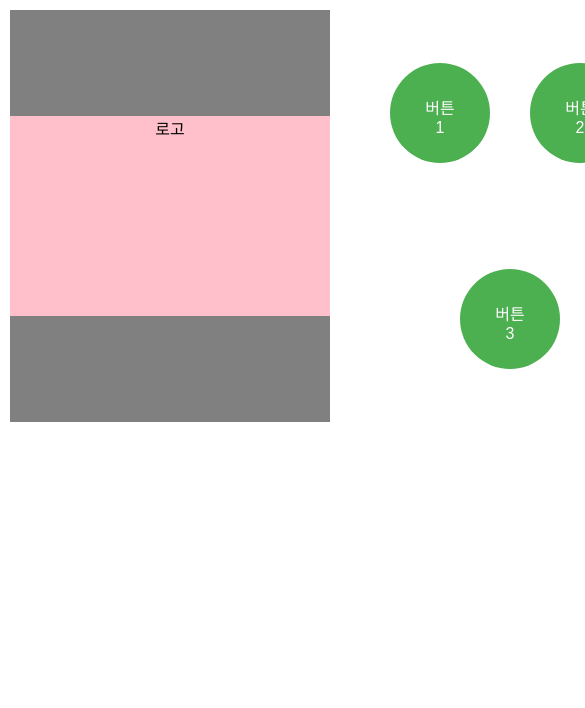
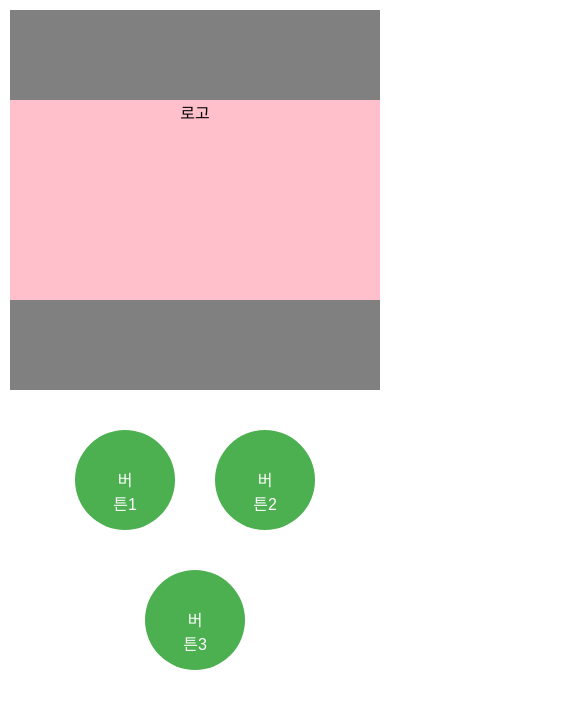
Before and after one commit to Dumbaya/Capstone, a React (Create React App) app: page / in a window 390 px wide. Shown: the top 708 px of the page, 585 px wide, since content can reach past the window. Built offline with nearby package versions, Linux system fonts and the light colour scheme.

Commit message:
모바일 or PC 반응형 크기 조절 off

```diff
--- a/src/App.css
+++ b/src/App.css
@@ -90,9 +90,3 @@
     transform: rotate(360deg);
   }
 }
-
-@media screen and (max-width: 768px) {
-  .main > div {
-    flex-basis: calc(50% - 10px);
-  }
-}
```
